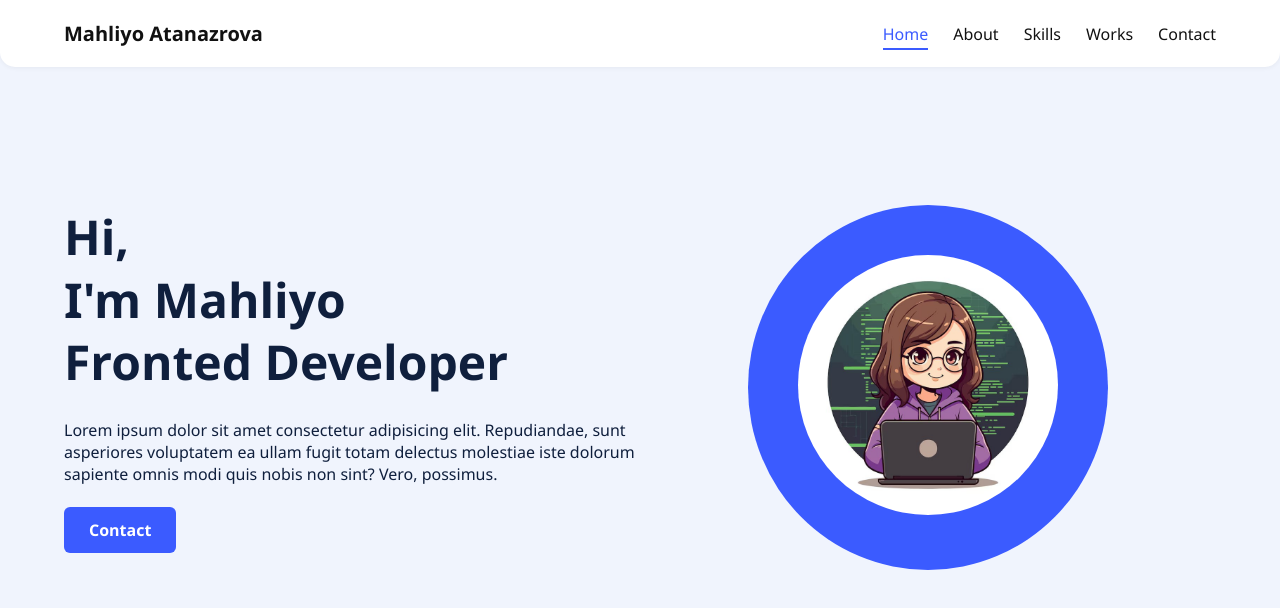
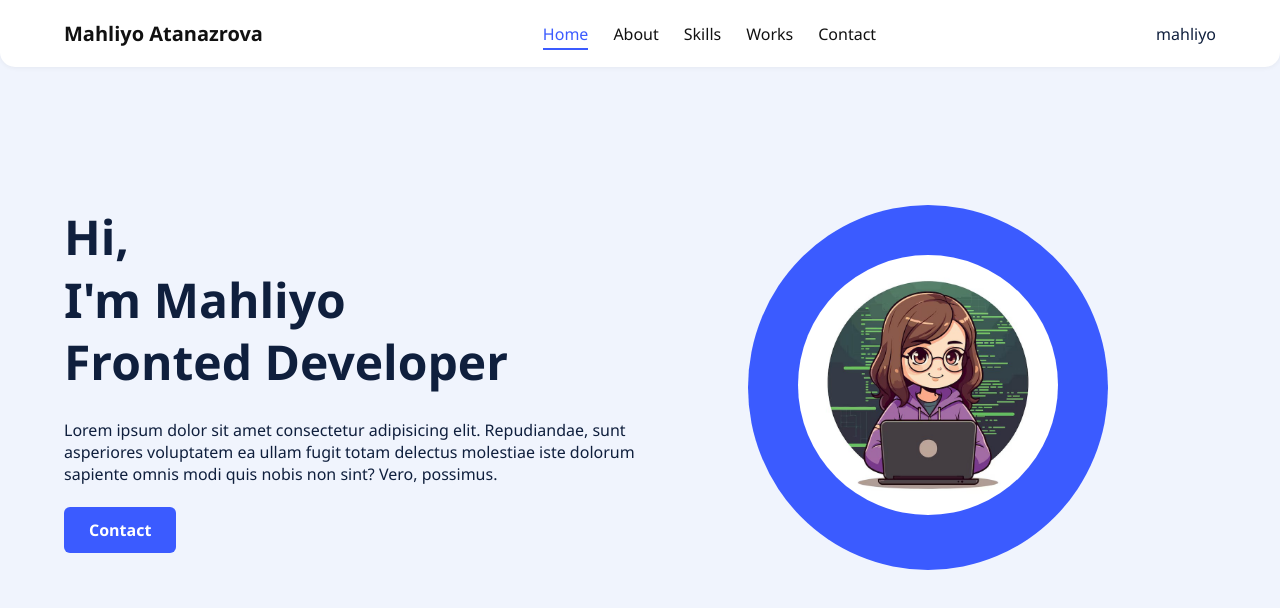
Before and after one commit to Makhliyo222/my_portfolio, a plain HTML site: page index.html in a window 1280 px wide. Drawn offline with Linux system fonts and the light colour scheme.

Commit message:
p tegi qo'shildi

```diff
--- a/index.html
+++ b/index.html
@@ -20,6 +20,7 @@
                     <li><a href="#">Contact</a></li>
                 </ul>
             </nav>
+            <p>mahliyo</p>
         </div>
     </header>
     <main>
```
